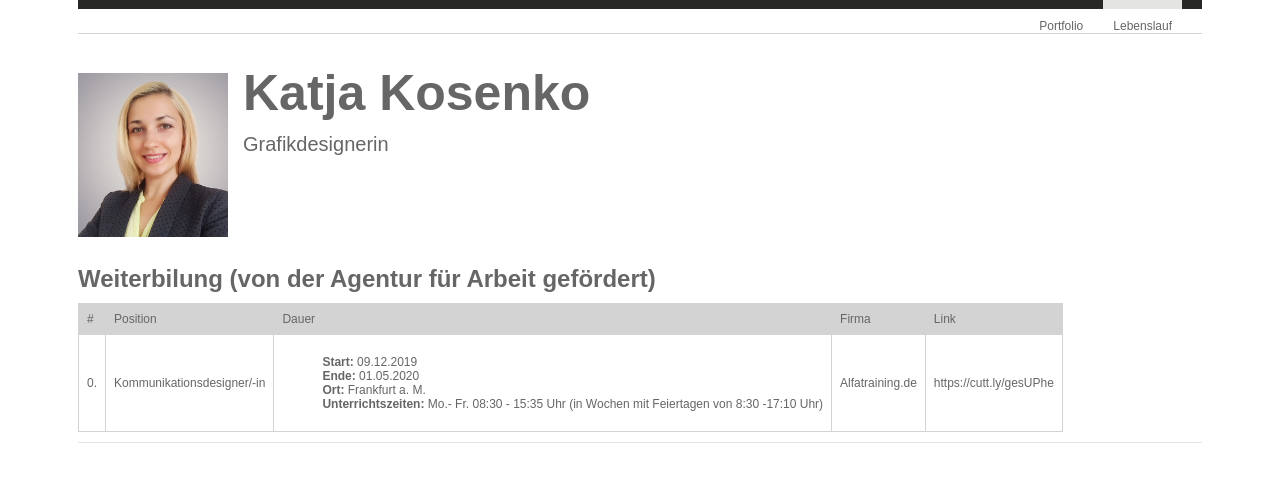
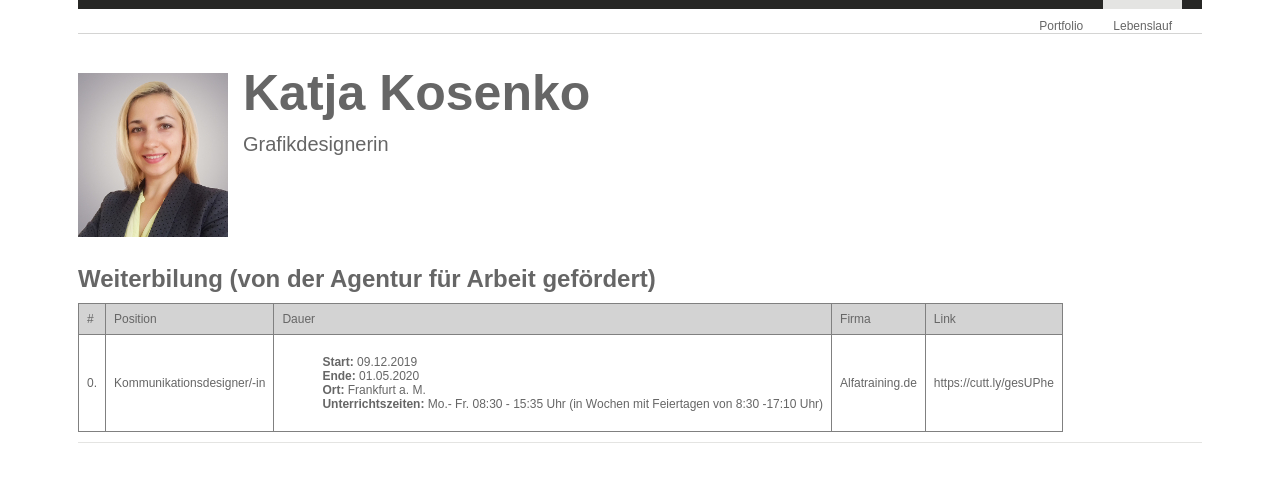
Before and after one commit to vkosenko/katj, a Jekyll site: the page built from weiterbildung.html, in a window 1280 px wide. Shown: the top 482 px of the page. Built offline with Jekyll 4.4.1, drawn with Linux system fonts in a browser that asks for light colours; nearby versions of some CDN libraries.

Commit message:
Updated: weiterbildung

```diff
--- a/weiterbildung.html
+++ b/weiterbildung.html
@@ -31,7 +31,7 @@ layout: default
                     <style>
                         .wt td {
                             padding: 8px;
-                            border: 1px solid lightgray;
+                            border: 1px solid gray;
                         }
                         .wt-header {
                             background-color: lightgray;
```
